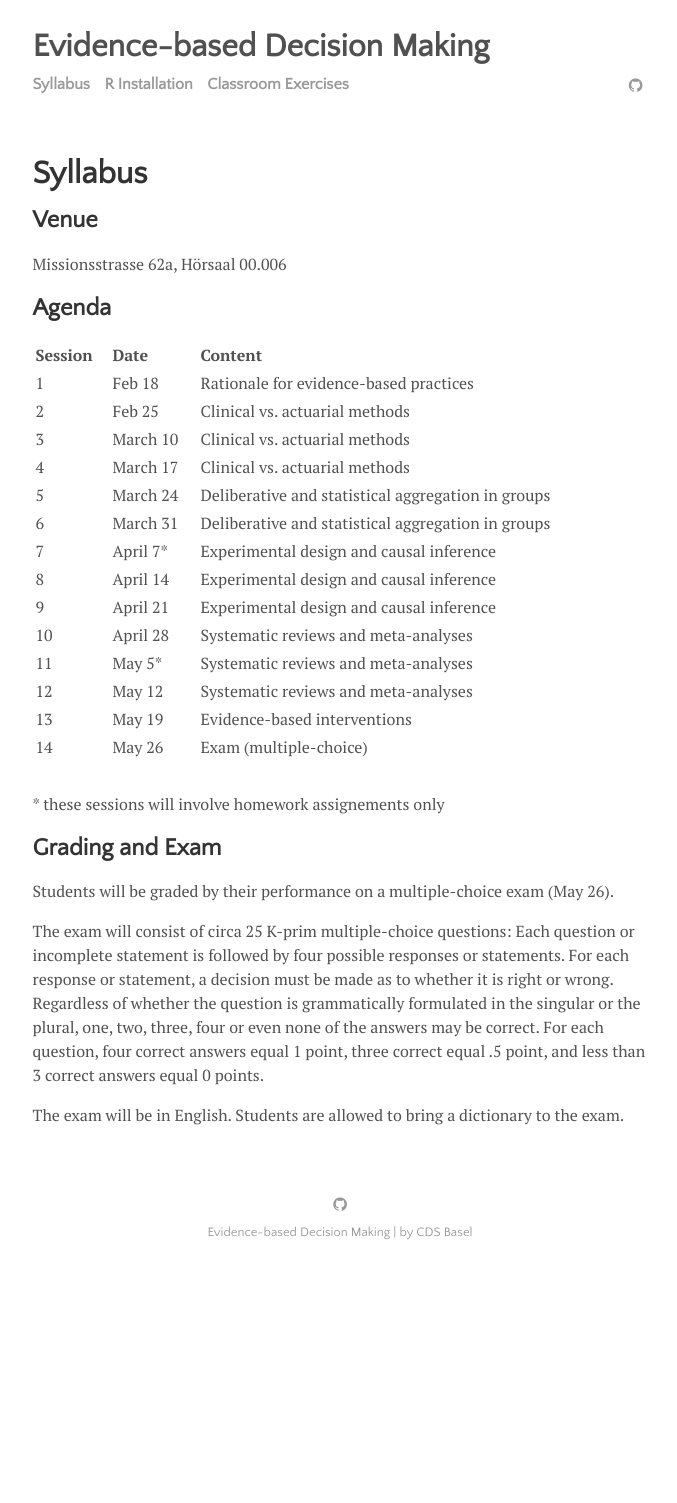
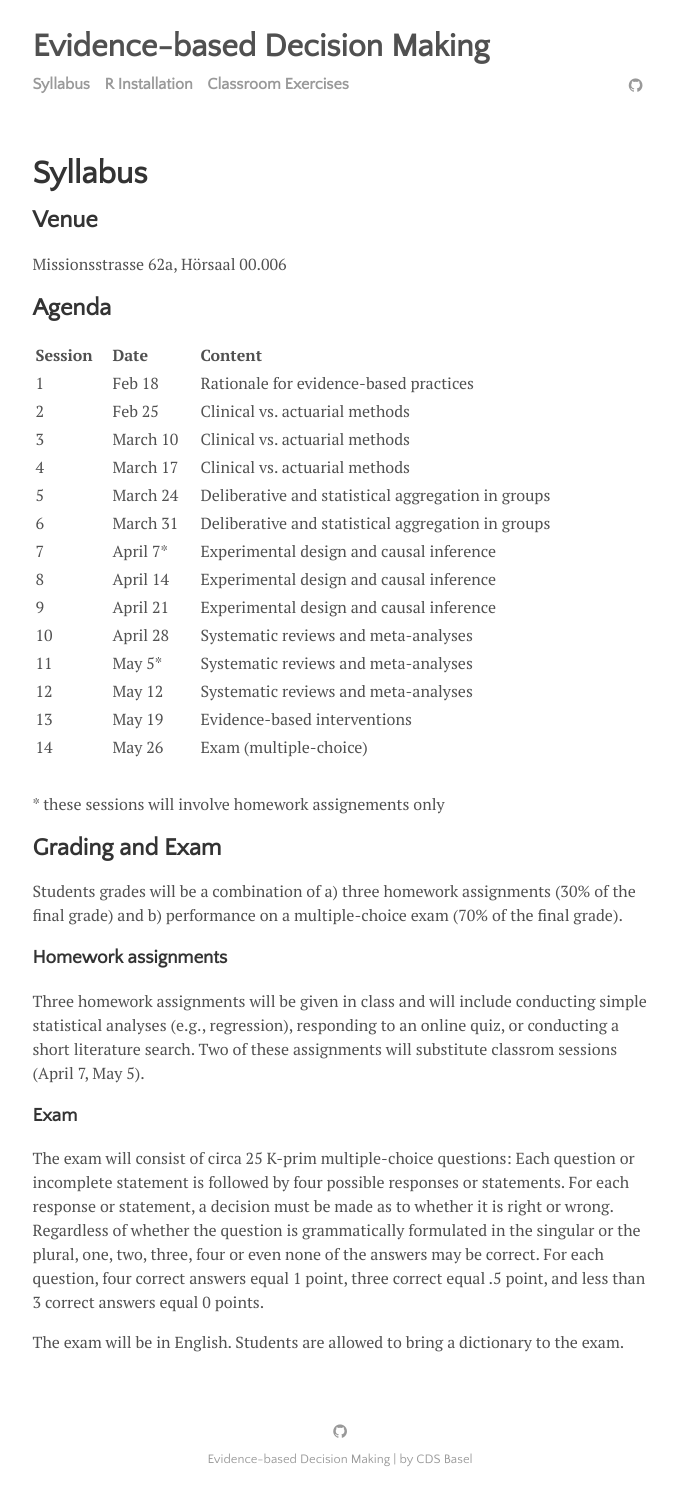
Before and after one commit to matarui/evidencebaseddm, a Jekyll site: the page built from menu/syllabus.md, in a window 1280 px wide. Shown: the whole page, without its empty margins (300-977 px from the left). Built offline with Jekyll 4.4.1, drawn with Linux system fonts in a browser that asks for light colours; before the commit the page ends 1276 px from its top, so only the background shows below that.

Commit message:
Update syllabus.md

```diff
--- a/menu/syllabus.md
+++ b/menu/syllabus.md
@@ -28,9 +28,12 @@ Missionsstrasse 62a, Hörsaal 00.006
 \* these sessions will involve homework assignements only
 
 ## Grading and Exam
+Students grades will be a combination of a) three homework assignments (30% of the final grade) and b) performance on a multiple-choice exam (70% of the final grade).
 
-Students will be graded by their performance on a multiple-choice exam (May 26).
+### Homework assignments
+Three homework assignments will be given in class and will include conducting simple statistical analyses (e.g., regression), responding to an online quiz, or conducting a short literature search. Two of these assignments will substitute classrom sessions (April 7, May 5).
 
+### Exam
 The exam will consist of circa 25 K-prim multiple-choice questions: Each question or incomplete statement is followed by four possible responses or statements. For each response or statement, a decision must be made as to whether it is right or wrong. Regardless of whether the question is grammatically formulated in the singular or the plural, one, two, three, four or even none of the answers may be correct. For each question, four correct answers equal 1 point, three correct equal .5 point, and less than 3 correct answers equal 0 points.
 
 The exam will be in English. Students are allowed to bring a dictionary to the exam.
```
